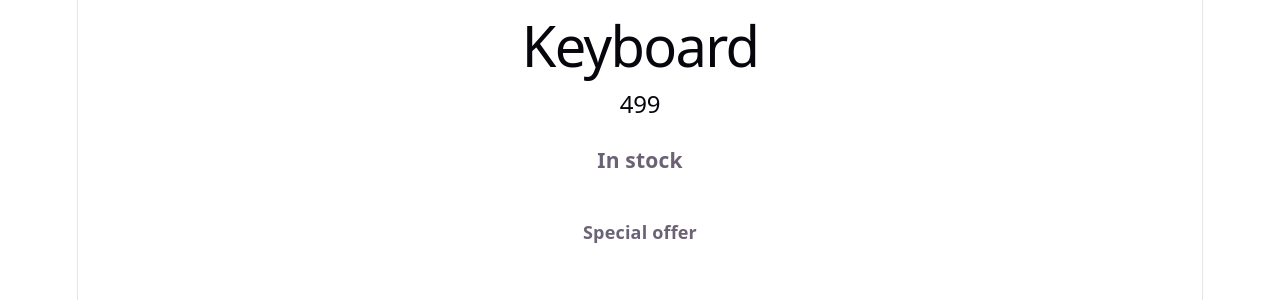
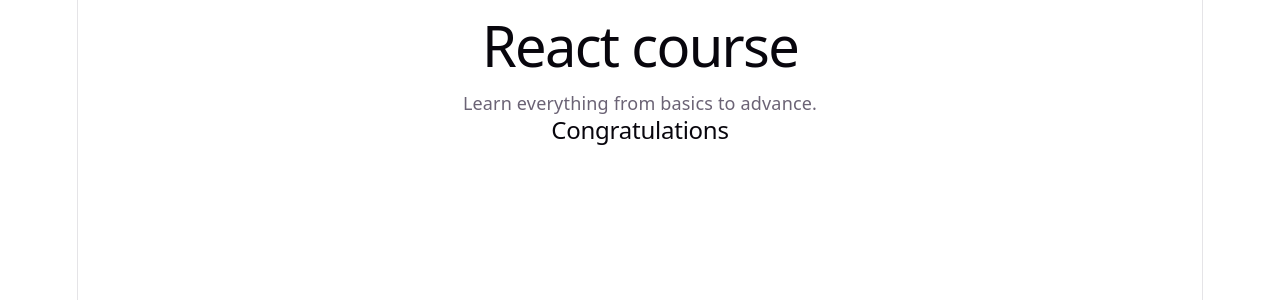
Before and after one commit to telusko-aliens/react-complete-course, a React (Vite) app in the folder module-03-rendering-ui-and-events/: page / in a window 1280 px wide. Shown: the top 300 px of the page. Built offline with nearby package versions, Linux system fonts and the light colour scheme.

Commit message:
Module 03 Topic 03: Conditional UI

```diff
--- a/module-03-rendering-ui-and-events/src/App.jsx
+++ b/module-03-rendering-ui-and-events/src/App.jsx
@@ -1,10 +1,10 @@
 import "./App.css";
-import ProductCardInfo from "./ProductCardInfo";
+import CourseDashboard from "./CourseDashboard";
 
 function App() {
   return (
     <>
-      <ProductCardInfo name="Keyboard" price={499} inStock={true} />
+      <CourseDashboard isLoading={false} isError="" isAvailable={true} isEnrolled={true} isCompleted={true} />
     </>
   );
 }
--- /dev/null
+++ b/module-03-rendering-ui-and-events/src/CourseDashboard.jsx
@@ -0,0 +1,32 @@
+function CourseDashboard({
+    isLoading,
+    isError,
+    isAvailable,
+    isEnrolled,
+    isCompleted,
+}) {
+    if (isLoading) {
+        return <h1>Loading...</h1>;
+    }
+
+    if (isError) {
+        return <h1>Something went wrong: {isError}</h1>;
+    }
+
+    if (!isAvailable) {
+        return <h1>Course is not available</h1>;
+    }
+
+    return (
+        <>
+            <h1>React course</h1>
+            <p>Learn everything from basics to advance.</p>
+            {!isEnrolled && <button>Enroll</button>}
+
+            {isEnrolled && !isCompleted && <h2>Your current progress is 52%</h2>}
+            {isCompleted && <h2>Congratulations</h2>}
+        </>
+    );
+}
+
+export default CourseDashboard;
```
